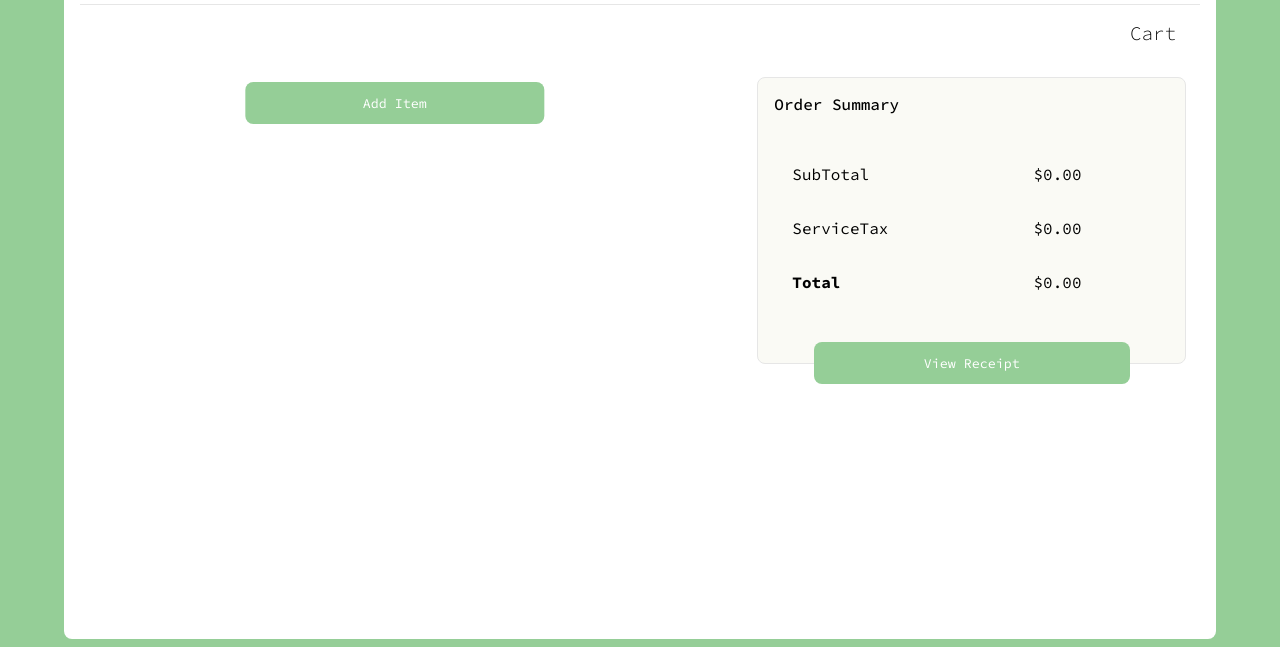
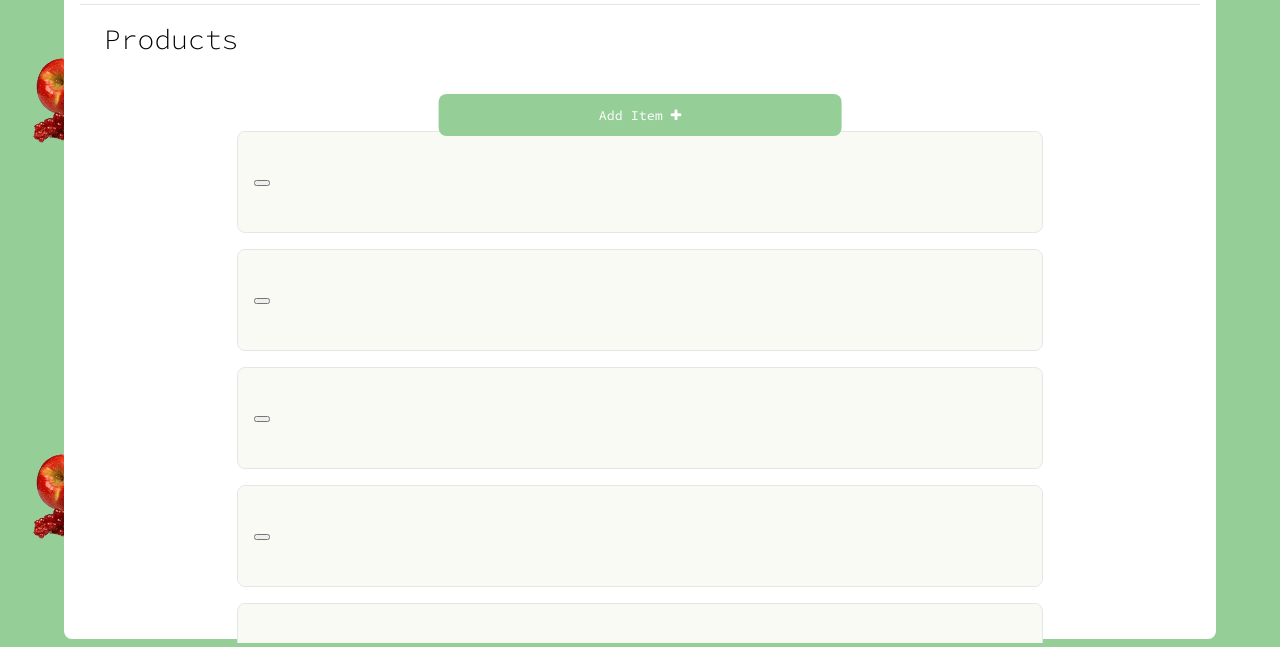
Before and after one commit to ThalysonFerreira/CRUD-Hortfrut, a plain HTML site: page index.html in a window 1280 px wide. Shown: the part 157-804 px from the top of the page. Drawn offline with Linux system fonts and the light colour scheme; files that its build step writes are made by us from their sources.

Commit message:
Alteração da interface

```diff
--- a/index.html
+++ b/index.html
@@ -6,7 +6,7 @@
   <meta name="viewport" content="width=device-width, initial-scale=1.0">
   <title>CRUD Hortifrúti
   </title>
-    <link rel="stylesheet" href="/CRUD/style.css">
+  <link rel="stylesheet" href="/style.css">
   <link rel="stylesheet" href="https://cdnjs.cloudflare.com/ajax/libs/font-awesome/4.7.0/css/font-awesome.min.css">
 </head>
 
@@ -14,39 +14,53 @@
   <div class="container">
     <div class="title">
       <h1>Hortifrúti</h1>
+      <img class="imageTitle" src="/images/titleimage.png" />
     </div>
     <div class="titleCart">
-            Cart
+      Products
     </div>
     <div class="functions">
       <div class="list">
-                <button class="buttonAddItem">Add Item<i ></i></button>
+        <button class="btnAction buttonAddItem">Add Item <i class="fa fa-plus"></i></button>
+        <div class="item">
+          <div class="contentItem">
+            <button />
           </div>
-            <div class="orderSide">
-                <div class="orderSummary">
-                    <div class="orderSummaryTitle">
-                        Order Summary
         </div>
-                    <div class="orderSummaryBody">
-                        <table>
-                            <tbody>
-                                <tr>
-                                    <td>SubTotal </td>
-                                    <td>$0.00</td>
-                                </tr>
-                                <tr>
-                                    <td>ServiceTax </td>
-                                    <td>$0.00</td>
-                                </tr>
-                                <tr>
-                                    <td><strong>Total</strong></td>
-                                    <td>$0.00</td>
-                                </tr>
-                            </tbody>
-                        </table>
+        <div class="item">
+          <div class="contentItem">
+            <button />
           </div>
-                    <div class="orderSummaryFooter">
-                        <button class="ButtonViewReceipt">View Receipt</button>
+        </div>
+        <div class="item">
+          <div class="contentItem">
+            <button />
+          </div>
+        </div>
+        <div class="item">
+          <div class="contentItem">
+            <button />
+          </div>
+        </div>
+        <div class="item">
+          <div class="contentItem">
+            <button />
+          </div>
+        </div>
+        <div class="item">
+          <div class="contentItem">
+            <button />
+          </div>
+        </div>
+        <div class="item">
+          <div class="contentItem">
+            <button />
+          </div>
+        </div>
+        <div class="item">
+          <div class="contentItem">
+            <h3> Nome do bagulho</h3>
+            <button> <i class="fa fa-plus"></i></button>
           </div>
         </div>
       </div>
--- a/style.css
+++ b/style.css
@@ -9,6 +9,7 @@ body {
   background-color: #95CE97;
   height: 100%;
   margin: 0;
+  background-image: url("/images/backgroundfruts.png");
 
 }
 
@@ -17,6 +18,9 @@ body {
   margin: 0 1rem;
   font-family: "Bebas Neue", sans-serif;
   font-style: normal;
+  display: flex;
+  flex-direction: row;
+  align-items: center;
 }
 
 h1 {
@@ -62,12 +66,11 @@ h1 {
   padding: 1rem;
 
 }
-.titleCart{
-    justify-content: right;
-    display: flex;
-    font-size: larger;
+
+.titleCart {
+  font-size: 28px;
   font-weight: 300;
-    padding: 1rem 2.5rem 0 0;
+  padding: 1rem 0 0 2.5rem;
 }
 
 .list {
@@ -120,20 +123,22 @@ td {
   padding: 1rem;
 }
 
-img{
+.imgItem {
   height: 100px;
   width: 100px;
   z-index: 0;
   border-radius: 8px 0 0 8px;
 }
-button {
+
+.btnAction {
   background-color: #95CE97;
   border: none;
   border-radius: 8px;
   height: 42px;
+  cursor: pointer;
 }
 
-button:hover {
+.btnAction:hover {
   background-color: #b5e4b7;
 }
 
@@ -141,7 +146,7 @@ button:hover {
   width: 80%;
   font-family: "Source Code Pro", sans-serif;
   color: white;
-    cursor: pointer;
+
 }
 
 .buttonAddItem {
@@ -153,8 +158,17 @@ button:hover {
   color: white;
 
 }
-.contentItem{
+
+.contentItem {
   align-items: center;
   display: flex;
   flex-direction: row;
+  justify-content: space-between;
+  margin: 1rem;
+  height: 70%;
 }
+
+.imageTitle {
+  height: 110px;
+  width: 120px;
+}
```
Also changed, not shown: images/backgroundfruts.png (added), images/titleimage.png (added), script.js (added), 2 other files. Lines whose indentation alone changed are shown as unchanged.
